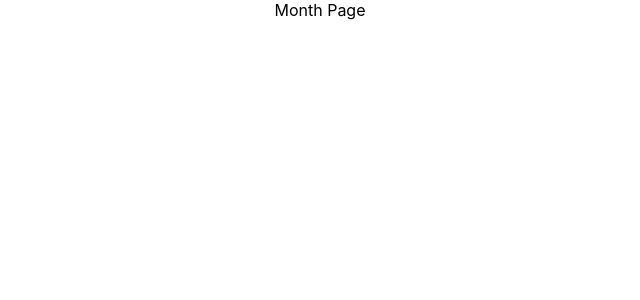
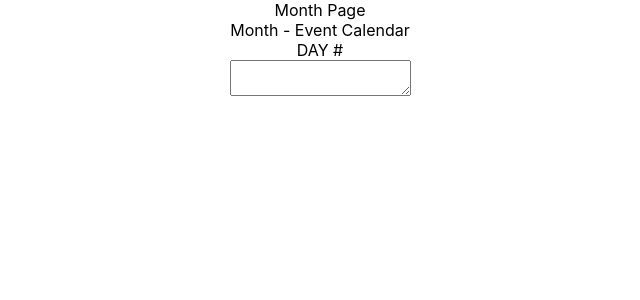
Before and after one commit to MadsJohnson/madison-johnson-capstone, a React (Create React App) app: page /april in a window 1280 px wide. Shown: the top 300 px of the page, without its empty margins (320-960 px from the left). Built offline with nearby package versions, Linux system fonts and the light colour scheme.

Commit message:
basic folder structure for feature

```diff
--- /dev/null
+++ b/src/Components/DayEventCalendar/DayEventCalendar.js
@@ -0,0 +1,16 @@
+import './DayEventCalendar.scss'
+
+function DayEventCalendar() {
+
+  return (
+    <div className="calendar-day">
+      <div className="calendar-day__number">DAY #</div>
+      <textarea
+        className="calendar-day__user-input"
+        placeholder=""
+      />
+    </div>
+  );
+};
+
+export default DayEventCalendar;
--- /dev/null
+++ b/src/Components/MonthEventCalendar/MonthEventCalendar.js
@@ -0,0 +1,14 @@
+import DayEventCalendar from '../DayEventCalendar/DayEventCalendar';
+import './MonthEventCalendar.scss'
+
+function MonthEventCalendar() {
+    return(
+        <div className='event-calendar'>
+            <div>Month - Event Calendar</div>
+            <DayEventCalendar/>
+        </div>
+
+    )
+}
+
+export default MonthEventCalendar;
--- a/src/Pages/MonthPage/MonthPage.js
+++ b/src/Pages/MonthPage/MonthPage.js
@@ -1,9 +1,14 @@
+import MonthEventCalendar from '../../Components/MonthEventCalendar/MonthEventCalendar';
 import './MonthPage.scss'
 
 function MonthPage() {
 
     return (
-        <div>Month Page</div>
+        <div className='month-page'>
+            <div>Month Page</div>
+            <MonthEventCalendar />
+        </div>
+
     )
 }
 
```
Also changed, not shown: src/Components/DayEventCalendar/DayEventCalendar.scss (added), src/Components/MonthEventCalendar/MonthEventCalendar.scss (added).
